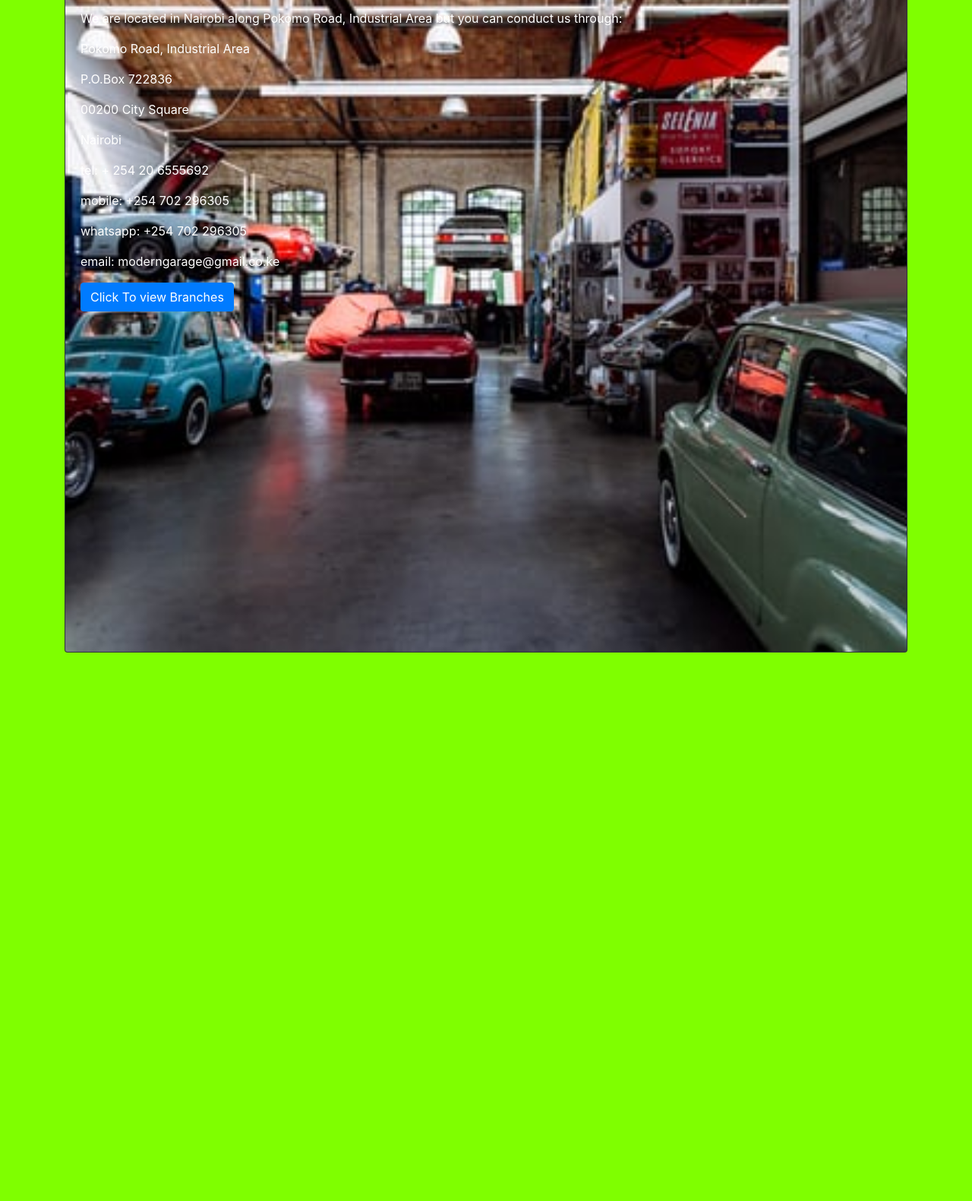
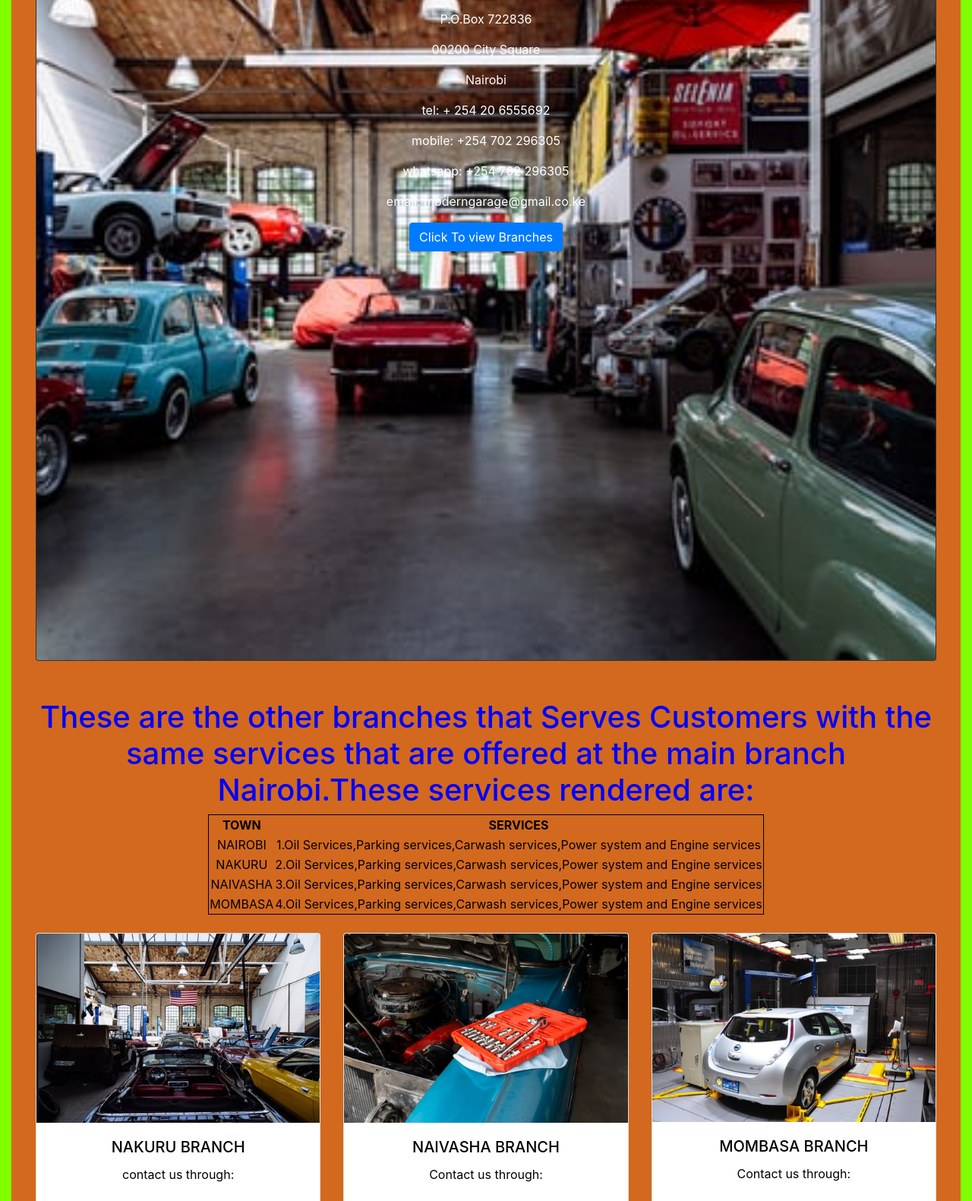
Before and after one commit to Josephshitandi/Garage-system-group, a plain HTML site: page branches.html in a window 1280 px wide. Shown: the part 1219-2800 px from the top of the page at 76% size. Before the commit the page ends 2078 px from the top, so only its background shows below. Drawn offline with nearby package versions, Linux system fonts and the light colour scheme.

Commit message:
add table in branches.html

```diff
--- a/branches.html
+++ b/branches.html
@@ -5,12 +5,12 @@
     <meta charset="UTF-8">
     <meta name="viewport" content="width=device-width, initial-scale=1.0">
     <link rel="stylesheet" href="/css/bootstrap.css">
-    <link rel="stylesheet" href="./css/branches.css">
+    <link rel="stylesheet" href="/css/branches.css">
     <title>Garage System</title>
 </head>
 
 <body>
-    <div class="container">
+    <div class="container-fluid">
         <h1>GARAGE SYSTEM</h1>
 
 
@@ -30,7 +30,8 @@
                         </button>
                     </div>
                     <div class="modal-body">
-                        WELCOME TO MODERN GARAGE SYTEM BRANCHES:THE MAIN BRANCHES ARE;NAIROBI,NAIVASHA AND MOMBASA
+                        WELCOME TO MODERN GARAGE SYTEM BRANCHES:THE MAIN BRANCHES ARE;NAIROBI,NAIVASHA,NAKURU AND
+                        MOMBASA
                     </div>
                     <div class="modal-footer">
                         <button type="button" class="btn btn-secondary" data-dismiss="modal">Close</button>
@@ -50,6 +51,7 @@
                 <ul class="list-group list-group-flush">
                     <li class="list-group-item">1.NAIROBI</li>
                     <li class="list-group-item">2.NAIVASHA</li>
+                    <li class="list-group-item">2.NAKURU</li>
                     <li class="list-group-item">3.MOMBASA</li>
                 </ul>
             </div>
@@ -69,19 +71,19 @@
                 <p>mobile: +254 702 296305</p>
                 <p>whatsapp: +254 702 296305</p>
                 <p>email: moderngarage@gmail.co.ke</p>
-            </div>
-        </div>
                 <h1>Nairobi Main Branch Garage System</h1>
                 <div class="card bg-dark text-white">
-            <img src="/images/garage%20park%201%20(1).png
+                    <img src="./images/garage%20park%201%20(1).png
 
 
     " class="card-img" alt="..." height="" width="">
                     <div class="card-img-overlay">
                         <h5 class="card-title">NAIROBI BRANCH</h5>
-                <p class="card-text">This is where the main offices and activities are undertaken.It controls all its
+                        <p class="card-text">This is where the main offices and activities are undertaken.It controls
+                            all its
                             branches on how they conduct their activities to meet customers needs.</p>
-                <p class="card-text">We are located in Nairobi along Pokomo Road, Industrial Area but you can conduct us
+                        <p class="card-text">We are located in Nairobi along Pokomo Road, Industrial Area but you can
+                            conduct us
                             through:</p>
                         <p>Pokomo Road, Industrial Area</p>
                         <p>P.O.Box 722836</p>
@@ -93,7 +95,9 @@
                         <p>mobile: +254 702 296305</p>
                         <p>whatsapp: +254 702 296305</p>
                         <p>email: moderngarage@gmail.co.ke</p>
-                <button type="button" class="btn btn-primary" data-toggle="modal" data-target="#exampleModal">
+                        <div>
+                            <button type="button" class="btn btn-primary" data-toggle="modal"
+                                data-target="#exampleModal">
                                 Click To view Branches
                             </button>
 
@@ -103,28 +107,142 @@
                                 <div class="modal-dialog" role="document">
                                     <div class="modal-content">
                                         <div class="modal-header">
-                                <h5 class="modal-title" id="exampleMedalLabel">MODERN GARAGE SYSTEM BRANCHES</h5>
+                                            <h5 class="modal-title" id="exampleMedalLabel">MODERN GARAGE SYSTEM BRANCHES
+                                            </h5>
                                             <button type="button" class="close" data-dismiss="modal" aria-label="Close">
                                                 <span aria-hidden="true">&times;</span>
                                             </button>
                                         </div>
                                         <div class="modal-body">
-                                WELCOME TO MODERN GARAGE SYTEM BRANCHES:THE MAIN BRANCHES ARE;NAIROBI,NAIVASHA AND
+                                            WELCOME TO MODERN GARAGE SYTEM BRANCHES:THE MAIN BRANCHES
+                                            ARE;NAIROBI,NAIVASHA
+                                            NAKURU, AND
                                             MOMBASA
                                         </div>
                                         <div class="modal-footer">
-                                <button type="button" class="btn btn-secondary" data-dismiss="modal">Close</button>
+                                            <button type="button" class="btn btn-secondary"
+                                                data-dismiss="modal">Close</button>
 
                                         </div>
                                     </div>
                                 </div>
                             </div>
+                        </div>
+                    </div>
+                </div>
+                <h1>These are the other branches that Serves Customers with the same services that are offered at the
+                    main
+                    branch Nairobi.These services rendered are:</h1>
+                <table>
+                    <tr>
+                        <th>TOWN</th>
+                        <th>SERVICES</th>
 
+                    </tr>
+                    <tr>
+                        <td>NAIROBI</td>
+                        <td>1.Oil Services,Parking services,Carwash services,Power system and Engine services</td>
+
+                    </tr>
+                    <tr>
+                        <td>NAKURU</td>
+                        <td>2.Oil Services,Parking services,Carwash services,Power system and Engine services</td>
+
+                    </tr>
+                    <tr>
+                        <td>NAIVASHA</td>
+                        <td>3.Oil Services,Parking services,Carwash services,Power system and Engine services</td>
+
+                    </tr>
+                    <tr>
+                        <td>MOMBASA</td>
+                        <td>4.Oil Services,Parking services,Carwash services,Power system and Engine services</td>
+
+                    </tr>
+
+
+                </table>
+                <br>
+
+                <div class="card-deck">
+                    <div class="card">
+                        <img src="./images/pka.jpeg
+
+                " class="card-img-top" alt="...">
+                        <div class="card-body">
+                            <h5 class="card-title">NAKURU BRANCH</h5>
+                            <p class="card-text">contact us through:</p>
+                            <p class="card-text"><small class="text-muted">P.O.Box 722836
+
+                                    00200 City Square
+
+                                    Nairobi
+
+                                    tel: + 254 20 6555692
+
+                                    mobile: +254 702 296305
+
+                                    whatsapp: +254 702 296305
+
+                                    email: moderngarage@gmail.co.ke</small></p>
+                        </div>
+                    </div>
+                    <div class="card">
+                        <img src="./images/ops.jpeg
+
+
+                " class="card-img-top" alt="...">
+                        <div class="card-body">
+                            <h5 class="card-title">NAIVASHA BRANCH</h5>
+                            <p class="card-text">Contact us through:</p>
+                            <p class="card-text"><small class="text-muted">P.O.Box 722836
+
+                                    00200 City Square
+
+                                    Nairobi
+
+                                    tel: + 254 20 6555692
+
+                                    mobile: +254 702 296305
+
+                                    whatsapp: +254 702 296305
+
+                                    email: moderngarage@gmail.co.ke</small></p>
+                        </div>
+                    </div>
+                    <div class="card">
+                        <img src="./images/ukas.jpeg
+
+                " class="card-img-top" alt="...">
+                        <div class="card-body">
+                            <h5 class="card-title">MOMBASA BRANCH</h5>
+                            <p class="card-text">Contact us through:</p>
+                            <p class="card-text"><small class="text-muted">P.O.Box 722836
+
+                                    00200 City Square
+
+                                    Nairobi
+
+                                    tel: + 254 20 6555692
+
+                                    mobile: +254 702 296305
+
+                                    whatsapp: +254 702 296305
+
+                                    email: moderngarage@gmail.co.ke</small></p>
+                        </div>
+                    </div>
+                </div>
+                <button type="button" class="btn btn-primary" data-toggle="modal" data-target="#exampleModal">
+                    Click To view Branches
+                </button>
+            </div>
         </div>
 
 
-
-
+        <br>
+        <br>
+        <br>
 
 
         <script src="https://code.jquery.com/jquery-3.5.1.min.js"
@@ -137,7 +255,6 @@
             crossorigin="anonymous"></script>
         <script src="./js/scripts.js"></script>
     </div>
-    </div>
 </body>
 
 </html>
--- a/css/branches.css
+++ b/css/branches.css
@@ -17,3 +17,8 @@ body {
 .col-md-4 {
 	text-align: center;
 }
+table{
+	border: 1px solid black;
+	margin-left: auto;
+  margin-right: auto;
+}
```
Also changed, not shown: images/garage.jpeg (added), images/ops.jpeg (added), images/pka.jpeg (added), images/ukas.jpeg (added). Lines whose indentation alone changed are shown as unchanged.
